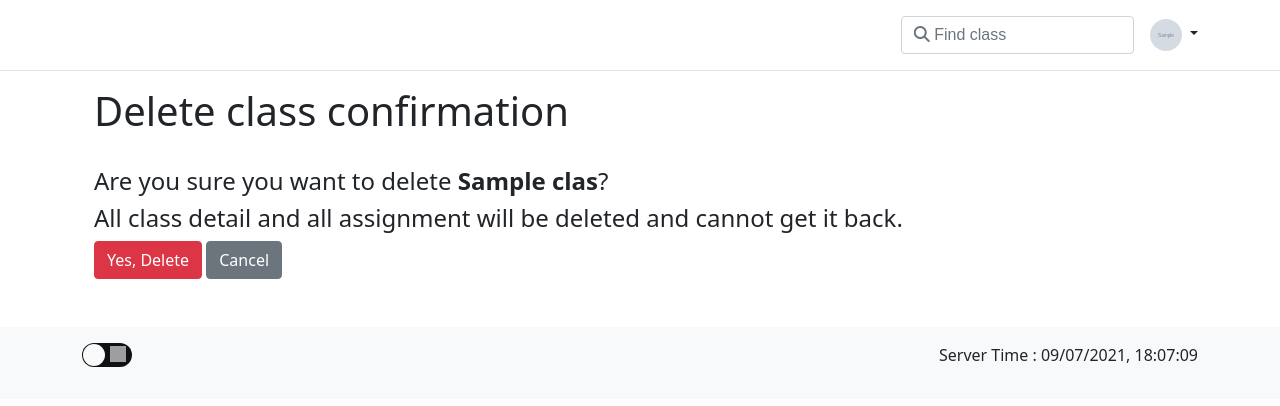
After one commit to HelloYeew/ta-assistant-django, a Django app: page /class/1/delete in a window 1280 px wide. The commit adds this page. Shown: the top 406 px of the page. Run offline with Django 3.2, Linux system fonts and the light colour scheme; a user stored in the database is signed in; tables that the repository leaves empty hold one stand-in row (values such as "Sample post"); grey boxes marked "Sample" are stand-in pictures; some libraries are stand-ins or nearby versions; grey boxes are pictures that could not be loaded.

Commit message:
Add class deletion system

```diff
--- /dev/null
+++ b/classroom/templates/classroom/class_delete.html
@@ -0,0 +1,23 @@
+{% extends "classroom/base.html" %}
+{% load static %}
+{% block content %}
+<div class="container px-4">
+
+        <h1>Delete class confirmation</h1>
+        <br>
+        <form method="POST">
+            {% csrf_token %}
+            <fieldset class="form-group">
+                <h4>Are you sure you want to delete <b>{{ object.name }}</b>?</h4>
+                <h4>All class detail and all assignment will be deleted and cannot get it back.</h4>
+            </fieldset>
+            <div class="form-group">
+                <button class="btn btn-danger" type="submit">Yes, Delete</button>
+                <a class="btn btn-secondary" href="{% url 'class-detail' object.id %}">Cancel</a>
+            </div>
+        </form>
+        <br>
+        <br>
+
+    </div>
+{% endblock content %}
--- a/classroom/templates/classroom/class_detail.html
+++ b/classroom/templates/classroom/class_detail.html
@@ -10,6 +10,7 @@
         <a class="btn btn-primary" href="#" role="button" style="font-family:Arial, FontAwesome">&#xF0A1; New Announcement</a>
         <a class="btn btn-primary" href="{% url "class-edit-member" object.pk%}" role="button" style="font-family:Arial, FontAwesome">&#xf4ff; Edit Class Member</a>
         <a class="btn btn-primary" href="{% url "class-member" object.pk%}" role="button" style="font-family:Arial, FontAwesome">&#xf007; Member List</a>
+        <a class="btn btn-danger" href="{% url "class-delete" object.pk%}" role="button" style="font-family:Arial, FontAwesome">&#xf2ed; Delete Class</a>
         <br>
         <br>
 
--- a/classroom/urls.py
+++ b/classroom/urls.py
@@ -1,11 +1,12 @@
 from django.urls import path
 from . import views
-from .views import ClassCreateView, ClassDetailView, ClassUpdateMember
+from .views import ClassCreateView, ClassDetailView, ClassUpdateMember, ClassDeleteView
 
 urlpatterns = [
     path('', views.home, name='classroom-home'),
     path('new-class/', ClassCreateView.as_view(), name='new-class'),
-    path('class/<int:pk>',ClassDetailView.as_view(), name="class-detail"),
-    path('class/<int:pk>/edit-member',ClassUpdateMember.as_view(), name="class-edit-member"),
-    path('class/<int:pk>/member',views.view_member, name="class-member"),
+    path('class/<int:pk>', ClassDetailView.as_view(), name="class-detail"),
+    path('class/<int:pk>/edit-member', ClassUpdateMember.as_view(), name="class-edit-member"),
+    path('class/<int:pk>/member', views.view_member, name="class-member"),
+    path('class/<int:pk>/delete', ClassDeleteView.as_view(), name="class-delete")
 ]
--- a/classroom/views.py
+++ b/classroom/views.py
@@ -6,7 +6,8 @@ from django.views.generic import (
     CreateView,
     DetailView,
     UpdateView,
-    ListView
+    ListView,
+    DeleteView
 )
 from .forms import EditMember
 from .models import Class
@@ -82,3 +83,9 @@ class ClassUpdateMember(LoginRequiredMixin, UserPassesTestMixin, UpdateView):
         if self.request.user == post.author:
             return True
         return False
+
+
+class ClassDeleteView(LoginRequiredMixin, DeleteView):
+    model = Class
+    template_name = 'classroom/class_delete.html'
+    success_url = '/'
--- a/database_function/conversion.py
+++ b/database_function/conversion.py
@@ -89,5 +89,5 @@ if __name__ == '__main__':
     # print(convert_to_usable_value(Class.objects.get(id=19)))
     # print(create_member_query(get_all_class_member(convert_member(Class.objects.get(id=19).student))))
     # print(get_all_class_member(convert_member("1,21")))
-    # print(convert_id_to_user(1))
-    print(convert_member("1,2,50,69"))
+    print(convert_id_to_user(24))
+    # print(convert_member("1,2,50,69"))
--- a/database_function/home_view.py
+++ b/database_function/home_view.py
@@ -3,7 +3,7 @@ from classroom.models import Class
 from database_function.conversion import convert_member, get_all_class_member
 
 """
-This file is mainly to create a view in homepage of each user.
+This file contain a function that is mainly to create a view in homepage of each user.
 """
 
 
```
Also changed, not shown: classroom/templates/classroom/home.html (+7 -9 lines).
